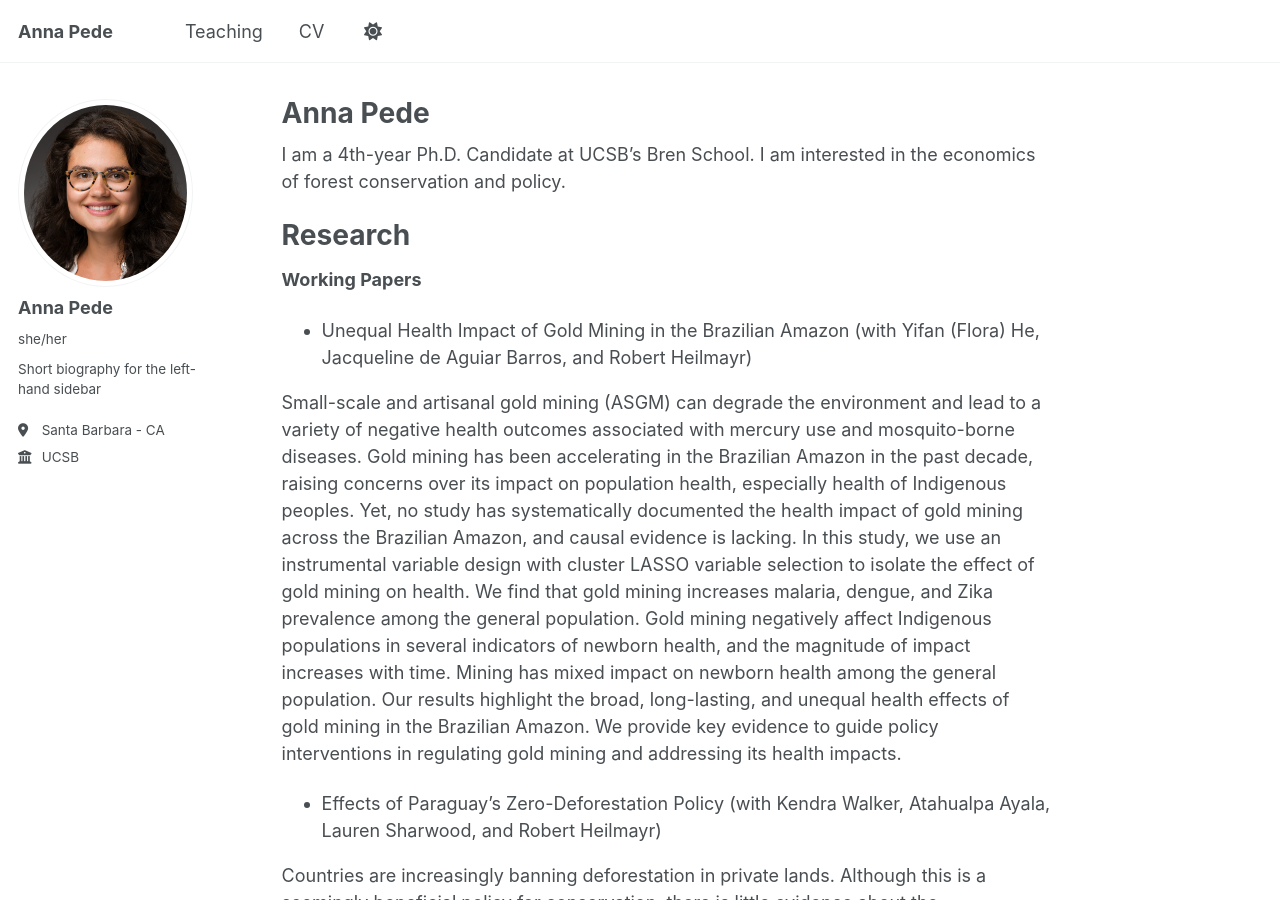
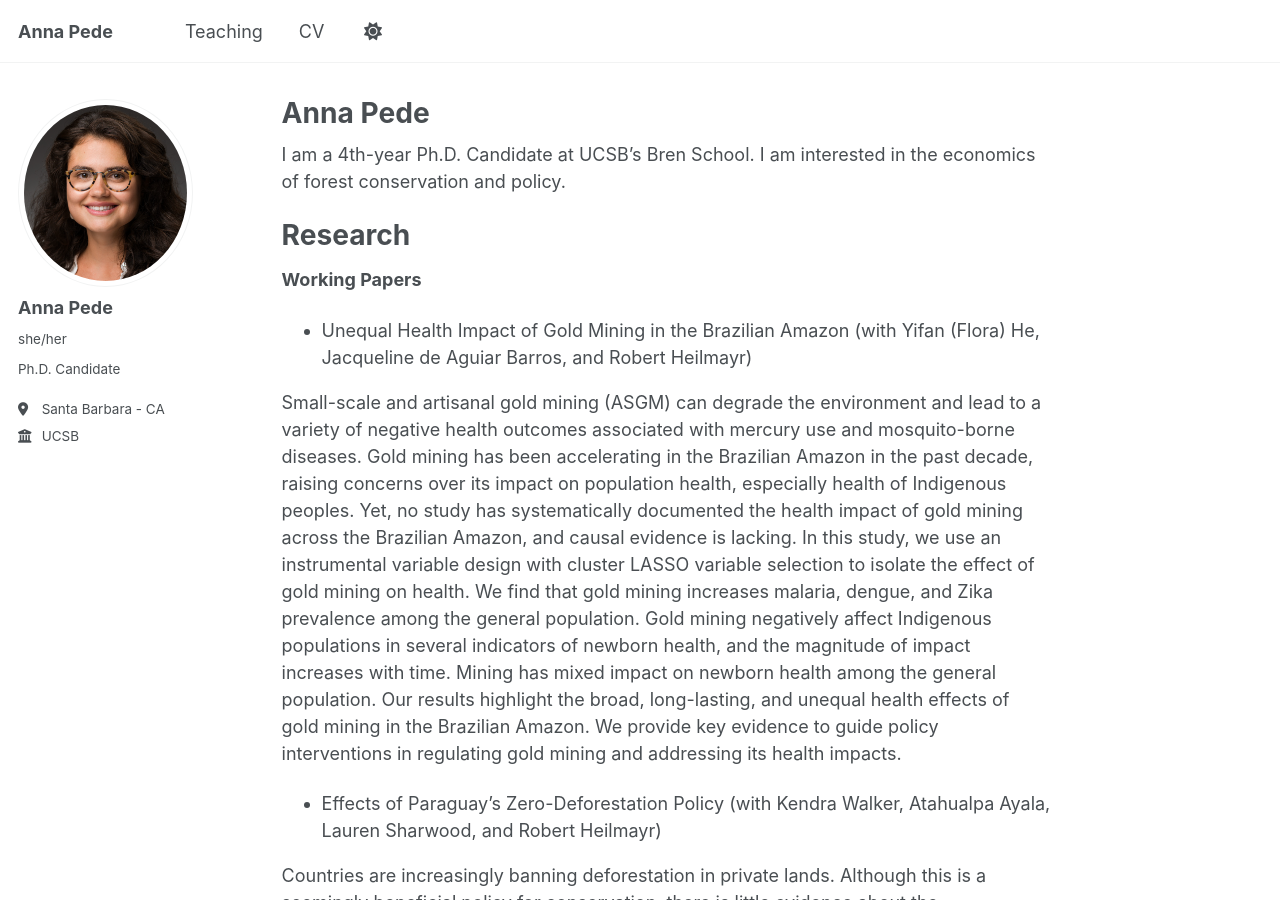
Before and after one commit to annapede/annapede.github.io, a Jekyll site: the page built from _pages/about.md, in a window 1280 px wide and 900 px high. Built offline with Jekyll 4.4.1, drawn with Linux system fonts in a browser that asks for light colours; a script that is not in the unit is left out.

Commit message:
Update _config.yml

```diff
--- a/_config.yml
+++ b/_config.yml
@@ -58,7 +58,7 @@ author:
   avatar           : "photo_check.png"
   name             : "Anna Pede"
   pronouns         : "she/her"
-  bio              : "Short biography for the left-hand sidebar"
+  bio              : "Ph.D. Candidate"
   location         : "Santa Barbara - CA"
   employer         : "UCSB"
   uri              : # URL
```
